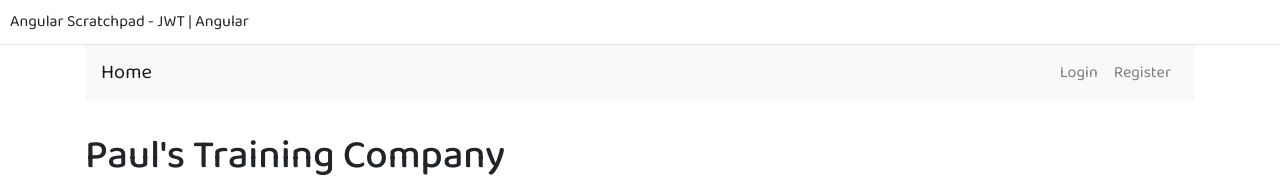
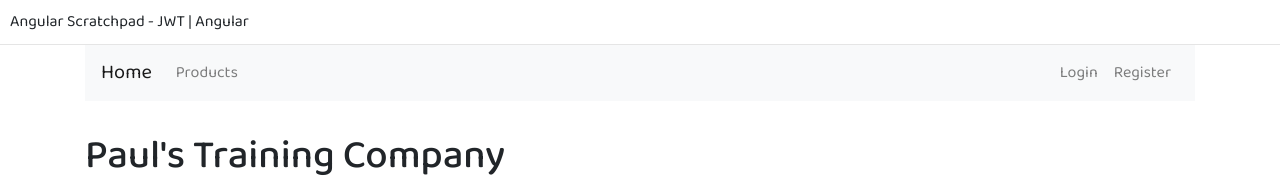
Before and after one commit to ozgursarikamis/angular-sandbox, an Angular app: page /dashboard in a window 1280 px wide. Shown: the top 177 px of the page. Built offline with nearby package versions, Linux system fonts and the light colour scheme.

Commit message:
Forbidden areas that forced by Policy in the API

```diff
--- a/src/app/app.component.html
+++ b/src/app/app.component.html
@@ -11,7 +11,7 @@
     </button>
     <div class="collapse navbar-collapse" id="navItems">
       <div class="navbar-nav">
-        <a class="nav-item nav-link" *ngIf="securityObject?.CanAccessProducts" routerLink="/products">Products</a>
+        <a class="nav-item nav-link" routerLink="/products">Products</a>
         <a class="nav-item nav-link" *ngIf="securityObject?.CanAccessCategories" routerLink="/categories">Categories</a>
         <a class="nav-item nav-link" *ngIf="securityObject?.CanAccessSettings" routerLink="/settings">Settings</a>
         <a class="nav-item nav-link" *ngIf="securityObject?.CanAccessLogs" routerLink="/logmaintenance">Logs</a>
```
